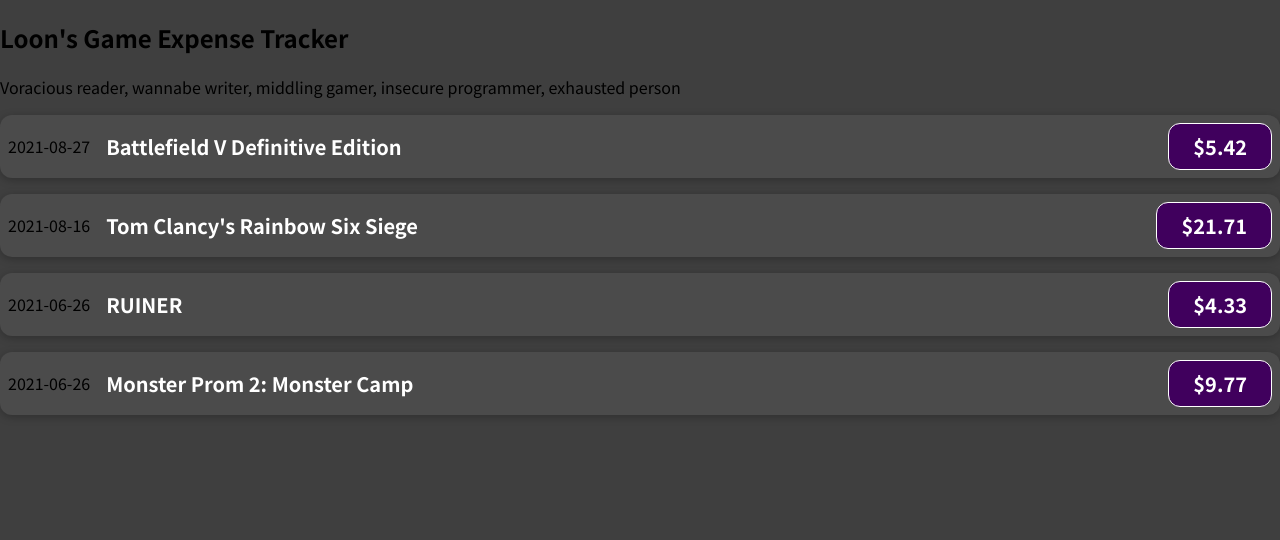
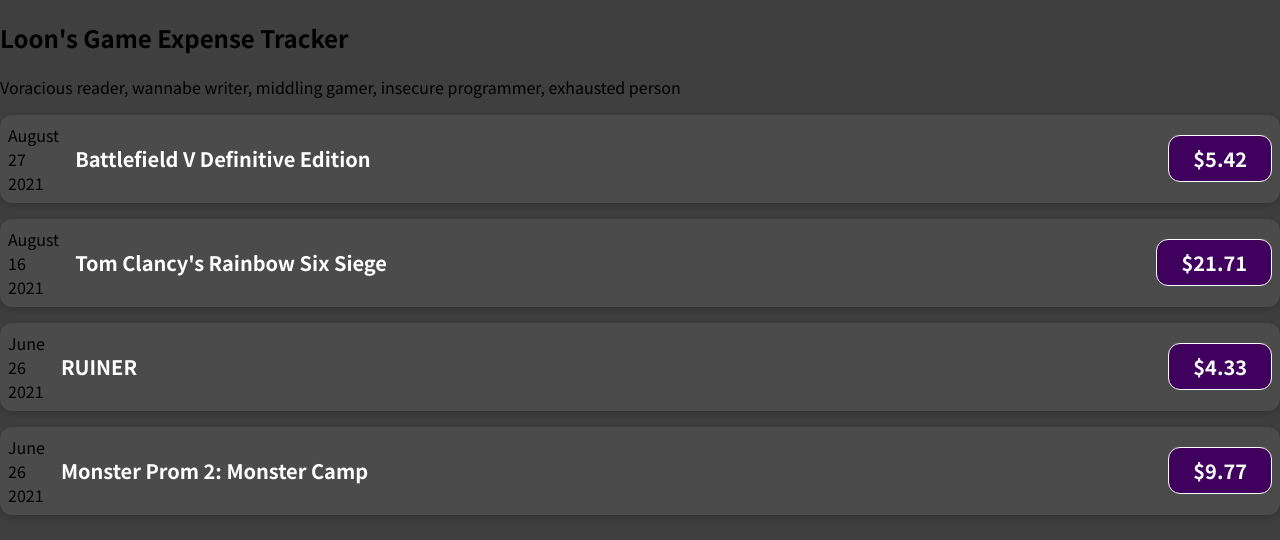
Before and after one commit to LoonAtLarge/Loon-React, a React (Create React App) app: page / in a window 1280 px wide. Shown: the top 540 px of the page. Built offline with nearby package versions, Linux system fonts and the light colour scheme.

Commit message:
Formatted the date with javascript
Formatted the purchase dates with javascript by using Date object methods to parse the specific parts of the date out and store them in separate constant variables. I then passed those to the divs to be output

```diff
--- a/src/components/ExpenseItem.js
+++ b/src/components/ExpenseItem.js
@@ -8,13 +8,27 @@
 function ExpenseItem(purchaseData) {
 //the data in the props are stored as key/value pairs, so we can access the properties of the object by using the dot notation and calling the key
 
+var expenseDate = new Date(purchaseData.date); //store the date prop in a new Date object because otherwise the getFullYear method won't work and will crash the page
+
+// toLocaleString() is a built-in function that allows date objects to be parsed and output in a readable format
+//documentation: https://developer.mozilla.org/en-US/docs/Web/JavaScript/Reference/Global_Objects/Number/toLocaleString
+const month  = expenseDate.toLocaleString('en-US', {month: 'long'}); //the function takes in a language and format as arguments, and returns the month in the desired format
+const day = expenseDate.toLocaleString('en-US', {day: '2-digit'});//second verse same as the first
+const year = expenseDate.getFullYear(); //this function is pretty self-explaanatory, it returns the year contained in the provided date object
+//this code could be run in the divs but it's better practice to run the logic outside, store it in a variable, and then pass it into the divs
+
   //nesting divs allows us to output multiple lines of text without causing errors
   return (//we use className instead of class to assign styling because this is still within jsx and class is a reserved keyword in javascript
     <div className="expense-item">
 
-      <div>{purchaseData.date /*need the toISOString method because Date objects can't be output as Strings*/}</div>
+      <div>
+
+        <div>{month}</div>{/*displays the month*/}
+        <div>{day}</div>{/*displays the day*/}
+        <div>{year}</div>{/*displays the year*/}
+
+      </div>
       <div className="expense-item__description">
-
         <h2>{purchaseData.title /*jsx allows you to run basic javascript within the html (only works inside the curly braces?)*/}</h2>
         <div className="expense-item__price">${purchaseData.amount}</div>
       </div>
```
